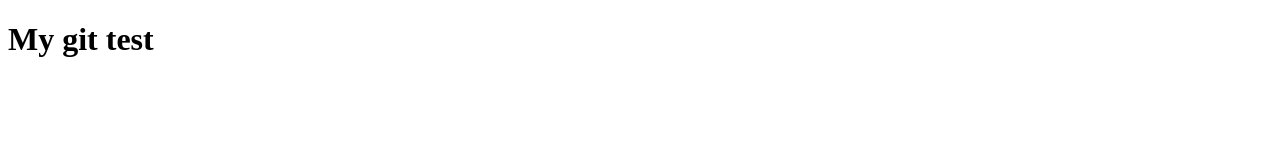
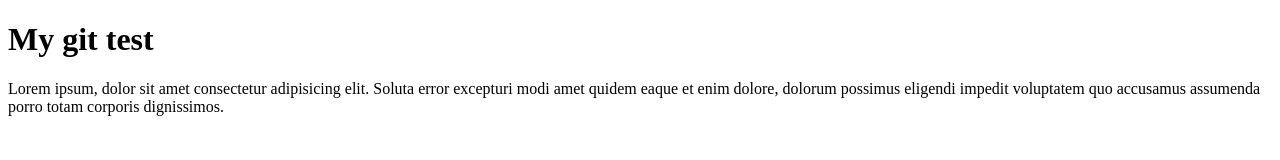
Before and after one commit to mkbcentral/my-git, a plain HTML site: page index.html in a window 1280 px wide. Drawn offline with Linux system fonts and the light colour scheme.

Commit message:
Second commit

```diff
--- a/index.html
+++ b/index.html
@@ -8,5 +8,6 @@
 </head>
 <body>
     <h1>My git test</h1>
+    <p>Lorem ipsum, dolor sit amet consectetur adipisicing elit. Soluta error excepturi modi amet quidem eaque et enim dolore, dolorum possimus eligendi impedit voluptatem quo accusamus assumenda porro totam corporis dignissimos.</p>
 </body>
 </html>
```
